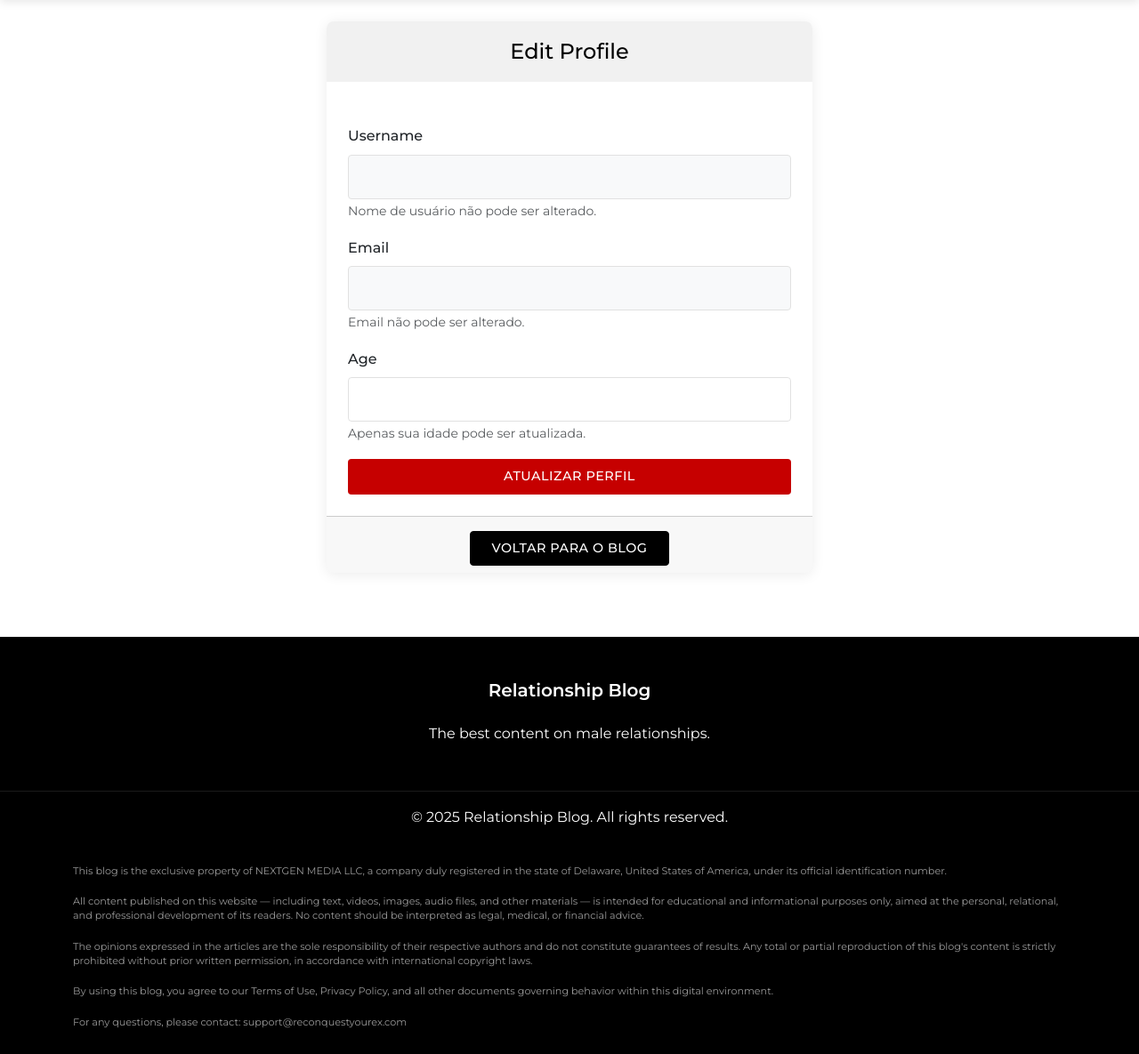
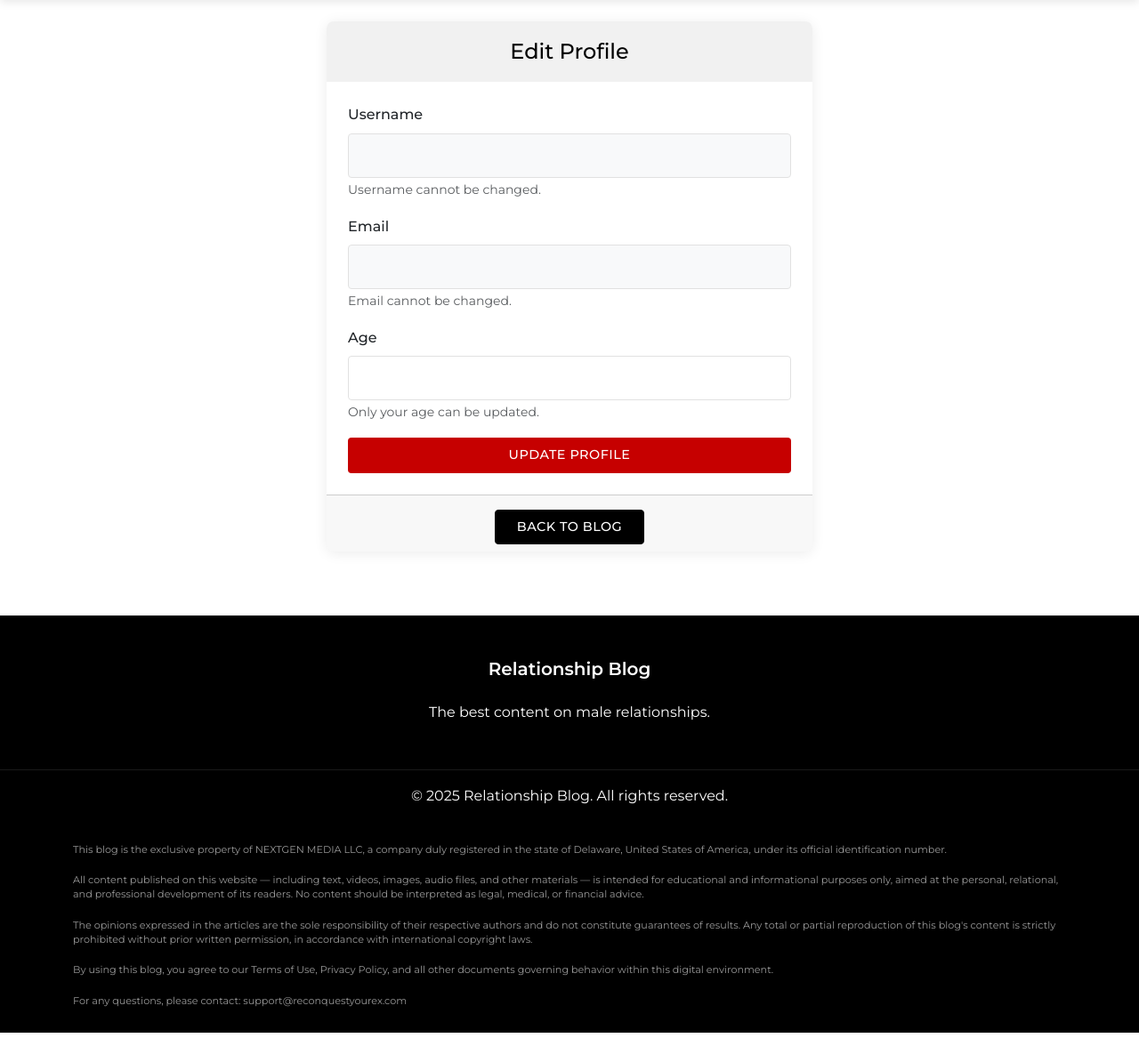
Before and after one commit to joaquimhuelsen1/blog, a Flask app: template app/templates/auth/profile.html in a window 1280 px wide. Shown: the part 96-1281 px from the top of the page at 89% size. After the commit the page ends 1257 px from the top, so only its background shows below. Run offline with Flask 2, Linux system fonts and the light colour scheme; the template is opened without the code that fills it: values that come from a table or form of the project are taken from there, others are empty; parts of the project's set-up code (start-up, migrations or seed data) failed here and were passed over; some libraries are stand-ins or nearby versions.

Commit message:
Refactor: Update profile style and adjust premium preview logic

```diff
--- a/app/routes/main.py
+++ b/app/routes/main.py
@@ -215,8 +215,8 @@ def post(post_id):
             plain_len = len(plain_text)
 
             if plain_len > 0: # Avoid division by zero if content is only HTML
-                # 2. Calculate midpoint of plain text
-                target_plain_chars = plain_len // 2
+                # 2. Calculate 25% of plain text
+                target_plain_chars = plain_len // 4 # <-- Changed from // 2 to // 4
 
                 # 3. Estimate the cutoff point in the original string based on plain text ratio
                 estimated_cutoff = int((target_plain_chars / plain_len) * len(full_content))
--- a/app/templates/auth/profile.html
+++ b/app/templates/auth/profile.html
@@ -10,7 +10,7 @@
                 <h4 class="m-0" style="color: #000000; font-weight: 500;">Edit Profile</h4>
             </div>
             <div class="card-body">
-                <!-- Premium Status Section -->
+                {# REMOVED Premium Status Section
                 <div class="mb-4 text-center">
                     {% if user_info.is_premium %}
                         <div class="alert alert-success">
@@ -21,13 +21,14 @@
                         </div>
                     {% endif %}
                 </div>
+                #}
 
                 <!-- Botão de Gerenciar Assinatura (Apenas para Premium) -->
                 {% if current_user.is_authenticated and current_user.is_premium %}
                 <div class="mb-4 text-center">
                     <form action="{{ url_for('payments.customer_portal') }}" method="POST">
                         <input type="hidden" name="csrf_token" value="{{ csrf_token() }}"/>
-                         <button type="submit" class="btn btn-info">
+                         <button type="submit" class="btn btn-outline-danger">
                             <i class="fas fa-credit-card"></i> Manage Subscription
                         </button>
                     </form>
@@ -40,7 +41,7 @@
                     <div class="mb-3">
                         {{ form.username.label(class="form-label") }}
                         {{ form.username(class="form-control", readonly=true, style="background-color: #f8f9fa;") }}
-                        <small class="form-text text-muted">Nome de usuário não pode ser alterado.</small>
+                        <small class="form-text text-muted">Username cannot be changed.</small>
                         {% for error in form.username.errors %}
                             <span class="text-danger">{{ error }}</span>
                         {% endfor %}
@@ -49,7 +50,7 @@
                     <div class="mb-3">
                         {{ form.email.label(class="form-label") }}
                         {{ form.email(class="form-control", readonly=true, style="background-color: #f8f9fa;") }}
-                        <small class="form-text text-muted">Email não pode ser alterado.</small>
+                        <small class="form-text text-muted">Email cannot be changed.</small>
                         {% for error in form.email.errors %}
                             <span class="text-danger">{{ error }}</span>
                         {% endfor %}
@@ -58,14 +59,14 @@
                     <div class="mb-3">
                         {{ form.age.label(class="form-label") }}
                         {{ form.age(class="form-control", type="number", min="18", max="120") }}
-                        <small class="form-text text-muted">Apenas sua idade pode ser atualizada.</small>
+                        <small class="form-text text-muted">Only your age can be updated.</small>
                         {% for error in form.age.errors %}
                             <span class="text-danger">{{ error }}</span>
                         {% endfor %}
                     </div>
 
                     <div class="d-grid">
-                        {{ form.submit(class="btn", style="background-color: #C60000; color: white;", value="Atualizar Perfil") }}
+                        {{ form.submit(class="btn", style="background-color: #C60000; color: white;", value="Update Profile") }}
                     </div>
                 </form>
 
@@ -73,7 +74,7 @@
             </div>
             <div class="card-footer">
                 <div class="text-center mt-2">
-                    <a href="{{ url_for('main.index') }}" class="btn btn-secondary">Voltar para o blog</a>
+                    <a href="{{ url_for('main.index') }}" class="btn btn-secondary">Back to Blog</a>
                 </div>
             </div>
         </div>
--- a/app/templates/public/post.html
+++ b/app/templates/public/post.html
@@ -47,7 +47,7 @@
                                 <div class="premium-preview-cta p-4 border rounded text-dark text-center shadow-sm">
                                      {# --- Updated Texts --- #}
                                      <h4 class="mb-3 fw-bold"><i class="fas fa-crown me-2"></i> Want to keep reading?</h4>
-                                     <p class="lead mb-3">This is only <strong>50%</strong> of the content.</p>
+                                     <p class="lead mb-3">This is only <strong>25%</strong> of the content.</p>
                                      <p class="mb-3">Premium subscribers get full access to this and other exclusive articles — with strategies that are not shared publicly.</p>
                                      <p class="mb-1">New content every week. Instant access.</p>
                                      <p class="mb-4">Direct support from relationship expert Ethan Heyes.</p>
```
